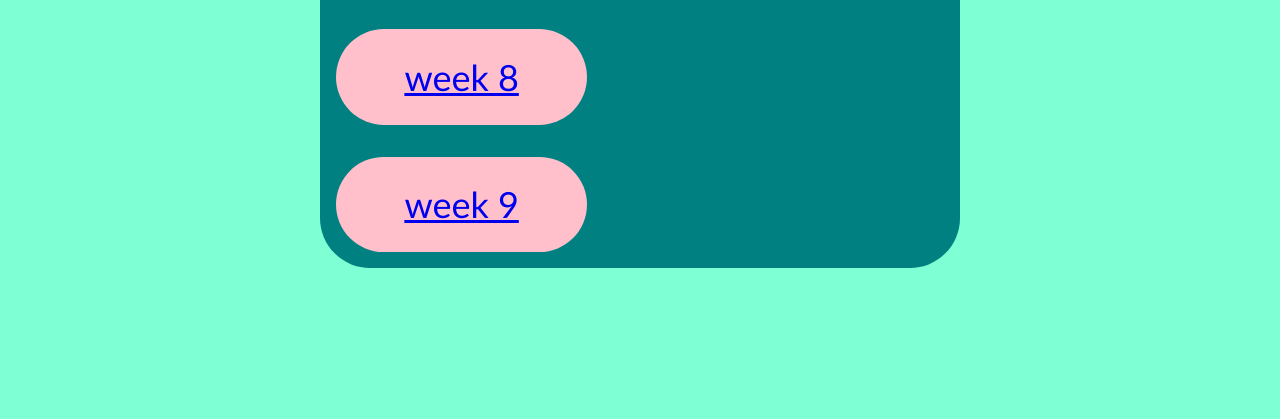
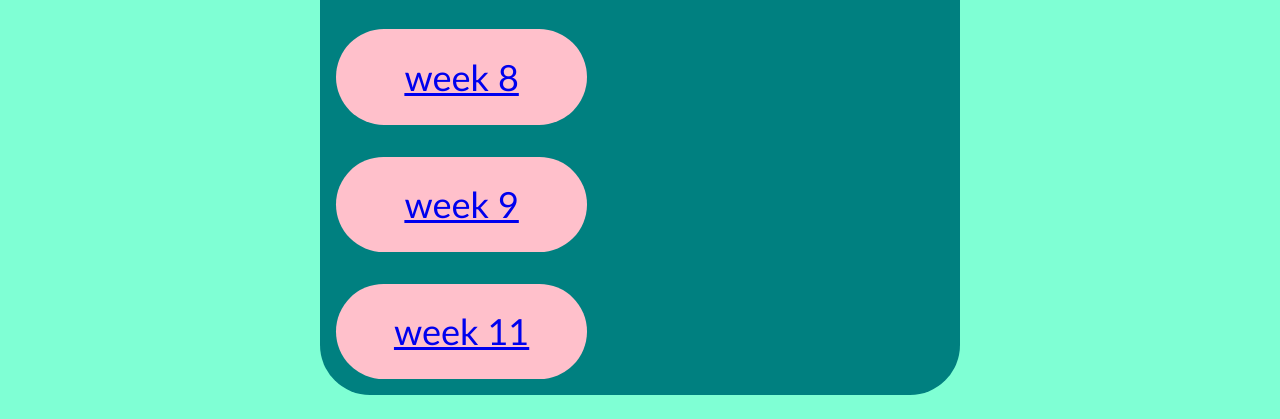
Before and after one commit to kdouglass97/kdouglass97.github.io, a plain HTML site: page index.html in a window 1280 px wide. Shown: the part 648-1067 px from the top of the page. Before the commit the page ends 940 px from the top, so only its background shows below. Drawn offline with Linux system fonts and the light colour scheme.

Commit message:
index.html button update

```diff
--- a/index.html
+++ b/index.html
@@ -40,6 +40,9 @@
                 <section> <a href="week9/index.html">
                     week 9
                 </section>
+                <section> <a href="week11/rebecca/index.html">
+                    week 11
+                </section>
             </div>
         </main>
     </body>
```
